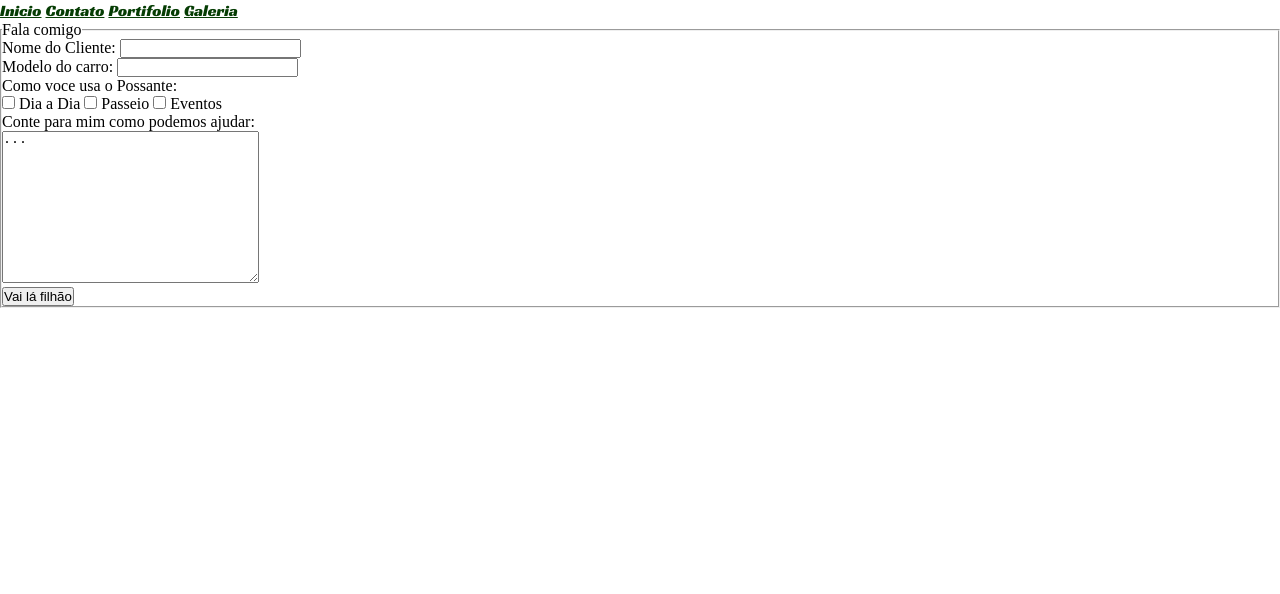
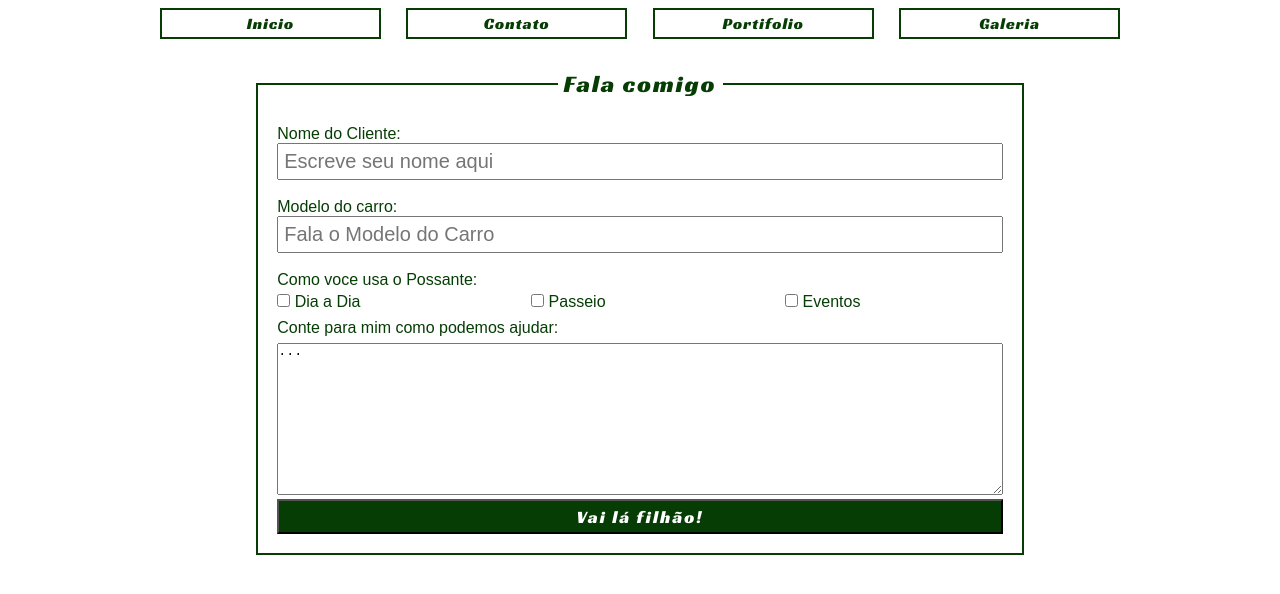
Before and after one commit to moisesantunes/capstone-html-css-project, a plain HTML site: page contato.html in a window 1280 px wide. Drawn offline with Linux system fonts and the light colour scheme.

Commit message:
finalizado

```diff
--- a/contato.html
+++ b/contato.html
@@ -1,5 +1,6 @@
 <!DOCTYPE html>
 <html lang="pt-BR">
+
 <head>
     <meta charset="UTF-8">
     <meta name="viewport" content="width=device-width, initial-scale=1.0">
@@ -9,7 +10,9 @@
     <link href="https://fonts.googleapis.com/css2?family=Racing+Sans+One&display=swap" rel="stylesheet">
     <link rel="stylesheet" href="css/estilo.css">
 </head>
+
 <body>
+    <main>
         <nav>
             <a href="/index.html">Inicio</a>
             <a href="/contato.html">Contato</a>
@@ -20,14 +23,16 @@
             <fieldset>
                 <legend>Fala comigo</legend>
                 <label for="nome_do_cliente">
-            Nome do Cliente:
-            <input type="text" name="nome_do_cliente" id="nome_do_cliente">
+                    Nome do Cliente:<br>
+                    <input class="texto" type="text" name="nome_do_cliente" id="nome_do_cliente" placeholder="Escreve seu nome aqui">
                 </label><br>
                 <label for="modelo_do_carro">
-            Modelo do carro:
-            <input type="text" name="modelo_do_carro" id="modelo_do_carro">
+                    Modelo do carro:<br>
+                    <input class="texto" type="text" name="modelo_do_carro" id="modelo_do_carro" placeholder="Fala o Modelo do Carro">
                 </label><br>
+                <section class="finalidade">
                     <p>Como voce usa o Possante:</p>
+                    <div>
                         <label for="dia_a_dia">
                             <input type="checkbox" name="tipo_de_uso" id="dia_a_dia">
                             Dia a Dia
@@ -40,13 +45,18 @@
                             <input type="checkbox" name="tipo_de_uso" id="eventos">
                             Eventos
                         </label>
-        <div>
+                    </div>
+                </section>
+
+                <div class="solicitação">
                     <label for="descicao_servico">Conte para mim como podemos ajudar: <br>
                         <textarea name="descricao_servico" id="descicao_servico" cols="30" rows="10">...</textarea>
                     </label>
                 </div>
-        <button type="submit">Vai lá filhão</button>
+                <button type="submit">Vai lá filhão!</button>
             </fieldset>
         </form>
+    </main>
 </body>
+
 </html>
--- a/css/estilo.css
+++ b/css/estilo.css
@@ -7,7 +7,13 @@ body a,h1,h2,h3,h4,h5,h6{
     font-family: 'Racing Sans One', sans-serif;
     color: rgb(6, 61, 4);
 }
-
+body p, form{
+    font-family: Arial, Helvetica, sans-serif;
+    color: rgb(6, 61, 4);
+}
+/*
+Inicio
+*/
 main{
     width: 100%;
    max-width: 960px;
@@ -17,25 +23,147 @@ main nav{
     text-align: center;
     display: flex;
     flex-flow: row nowrap;
-    justify-content: center;
+    justify-content: space-between;
+
 }
 main nav a{
     border: 2px solid rgb(6, 61, 4);
     color: rgb(6, 61, 4);
-    width: 25%;
-    margin: 0 .5vw;
-    padding: .5vh;
+    width: 23%;
+    padding: .2em;
     text-decoration: none;
-    font-size: larger;
+    font-size: 1em;
+    letter-spacing: 1px;
 }
 main header{
     text-align: center;
     padding: 2vh;
-    border: 1px solid green;
     margin-top: .5vh;
 }
 main header h1{
     font-weight: 100;
     letter-spacing: 5px;
+    font-size: 3em;
 
 }
+main header p{
+    font-size: 1.2em;
+}
+main .banner{
+    width: 100%;
+}
+main .banner img{
+    width: 100%;
+}
+.intro{
+    width: 100%;
+    padding:.5em ;
+}
+.intro h2{
+    letter-spacing: .08em;
+    font-size: 1.75em;
+}
+
+/*
+Contato
+*/
+main form fieldset{
+    width: 80%;
+    margin: 3vh auto;
+    display: flex;
+    flex-direction: column;
+    border: 2px solid rgb(6, 61, 4);
+    padding: 2%;
+}
+main form fieldset legend{
+  text-align: center;
+  margin-right: 10%;
+  color: rgb(6, 61, 4);
+  font-family: 'Racing Sans One', sans-serif;
+  font-size: 1.5em;
+  letter-spacing: 2px;
+  padding: .25em;
+
+}
+form .texto{
+    width: 100%;
+    font-size: 1.25em;
+    padding: .25em;
+}
+form .finalidade{
+    display: flex;
+    flex-direction: column;
+    text-align: left;
+}
+form .finalidade p{
+    font-size: 1em;
+    margin-bottom: .25em;
+}
+form .finalidade div{
+    width: 100%;
+    display: flex;
+    flex-direction: row;
+    justify-content: space-between;
+}
+form .finalidade div label{
+    width: 30%;
+}
+form .solicitação{
+    width: 100%;
+    display: flex;
+    margin-top: 1vh;
+}
+form .solicitação label{
+    width: 100%;
+    text-align: left;
+    font-size: 1em;
+}
+form .solicitação label textarea{
+    width: 100%;
+    margin-top: .5em;
+}
+form button{
+    background-color: rgb(6, 61, 4);
+    color: white;
+    padding: .25em;
+    font-size: 1.1em;
+    font-family: 'Racing Sans One', sans-serif;
+    letter-spacing: 2px;
+}
+
+/*
+portifolio
+*/
+main .lista{
+    padding: 2%;
+    width: 85%;
+    margin: auto;
+    color: rgb(6, 61, 4);
+    font-family: 'Segoe UI', Tahoma, Geneva, Verdana, sans-serif;
+}
+main .lista p{
+    font-family: 'Racing Sans One', sans-serif;
+    font-size: 1.25em;
+    letter-spacing: 1px;
+}
+/*
+Galeria
+*/
+.galeria{
+    width: 100%;
+    display: flex;
+    flex-flow:  row wrap;
+    justify-content: space-between;
+
+}
+.galeria figure{
+width: 30%;
+margin-bottom: .5em;
+}
+.galeria figure a img{
+    width: 100%;
+}
+.galeria figcaption{
+    color: rgb(6, 61, 4);
+    font-family: 'Segoe UI', Tahoma, Geneva, Verdana, sans-serif;
+}
```
Also changed, not shown: galeria.html (+5 -3 lines), index.html (+5 -5 lines), portifolio.html (+4 -3 lines), assets/bmw.jpg, assets/gol.jpg, assets/kombi.jpg, assets/mav1.jpg, assets/mav2.jpg (added), assets/monza.jpg. Lines whose indentation alone changed are shown as unchanged.
